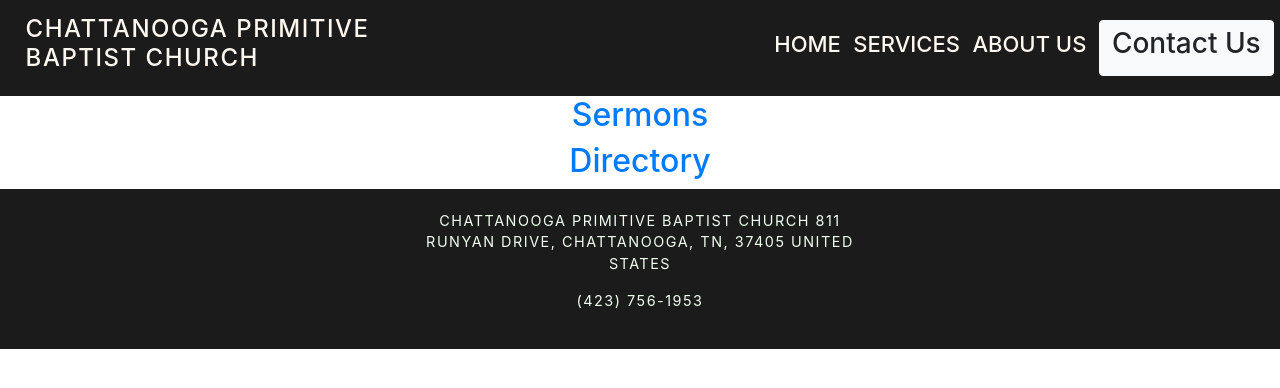
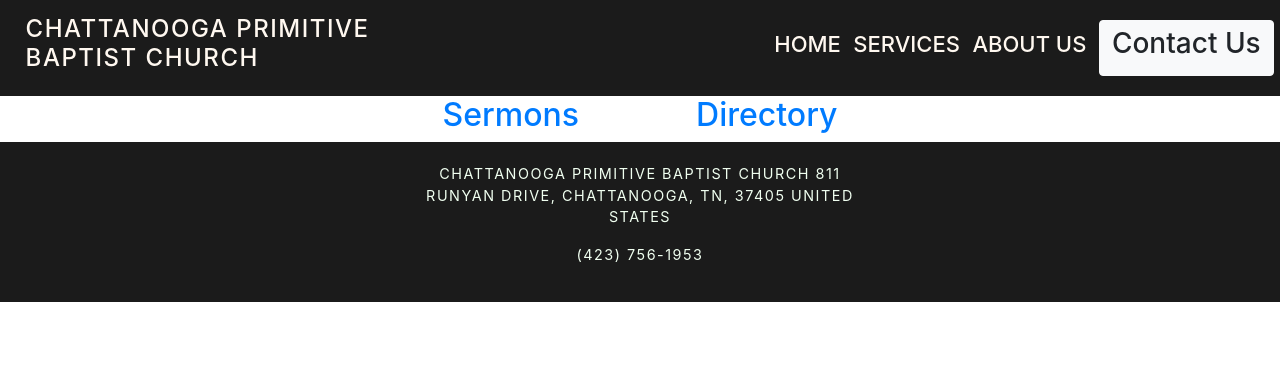
Before and after one commit to JackSkiles/c_v2, a React (Create React App) app in the folder client/: page /calendar in a window 1280 px wide. Shown: the top 388 px of the page. Built offline with nearby package versions, Linux system fonts and the light colour scheme; no server answers; what react-google-maps would draw is missing.

Commit message:
updated some CSS

```diff
--- a/client/src/components/Calendar.jsx
+++ b/client/src/components/Calendar.jsx
@@ -1,7 +1,7 @@
 
 import Footer from './Footer';
 import React, { Component } from 'react';
-import { Redirect, Link, withRouter } from 'react-router-dom'
+import { Redirect, Link, withRouter } from 'react-router-dom';
 
 
 export default class App extends Component {
@@ -28,7 +28,7 @@
         return (
             <div className="mainDiv2">
                 {this.state.redirect ? <Redirect to='/login' /> : null}
-                <div>
+                <div className="links">
                     <Link to="/sermons"><h2>Sermons</h2></Link>
                     <Link to="/directory"><h2>Directory</h2></Link>
                 </div>
```
